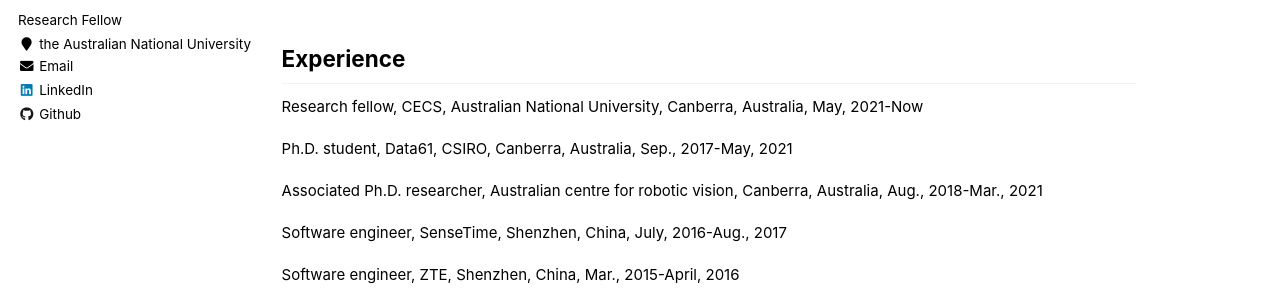
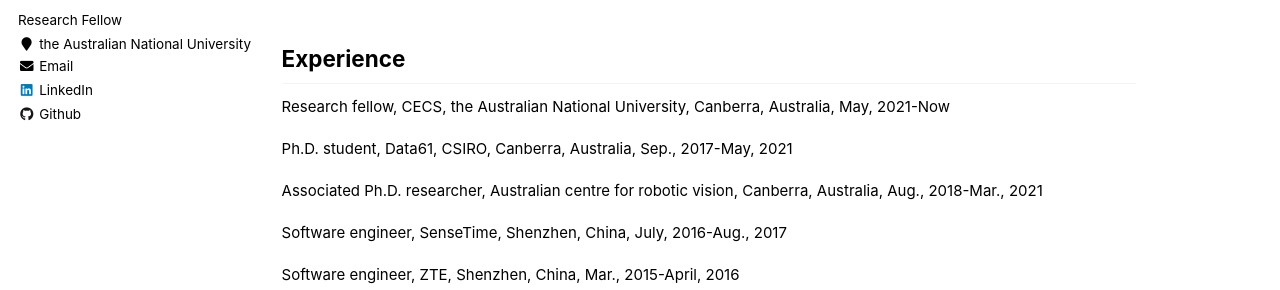
Before and after one commit to zwxu064/zwxu064.github.io, a Jekyll site: the page built from _pages/about.html, in a window 1280 px wide and 900 px high. Shown: the part 340-630 px from the top of the window. Built offline with Jekyll 4.4.1, drawn with Linux system fonts in a browser that asks for light colours.

Commit message:
Update about.html

```diff
--- a/_pages/about.html
+++ b/_pages/about.html
@@ -16,7 +16,7 @@
   He is currently living in the beautiful bush city, Canberra, the capital of Australia.</p>
 
 <h2 id="work">Experience</h2>
-<p>Research fellow, <a style="color: inherit;" href="https://cecs.anu.edu.au/" target="_blank">CECS</a>, <a style="color: inherit;" href="https://www.anu.edu.au/" target="_blank">Australian National University</a>, Canberra, Australia, May, 2021-Now</p>
+<p>Research fellow, <a style="color: inherit;" href="https://cecs.anu.edu.au/" target="_blank">CECS</a>, <a style="color: inherit;" href="https://www.anu.edu.au/" target="_blank">the Australian National University</a>, Canberra, Australia, May, 2021-Now</p>
 <p>Ph.D. student, <a style="color: inherit;" href="https://data61.csiro.au/" target="_blank">Data61</a>, CSIRO, Canberra, Australia, Sep., 2017-May, 2021</p>
 <p>Associated Ph.D. researcher, <a style="color: inherit;" href="https://www.roboticvision.org/" target="_blank">Australian centre for robotic vision</a>, Canberra, Australia, Aug., 2018-Mar., 2021</p>
 <p>Software engineer, <a style="color: inherit;" href="https://www.sensetime.com/en" target="_blank">SenseTime</a>, Shenzhen, China, July, 2016-Aug., 2017</p>
```
